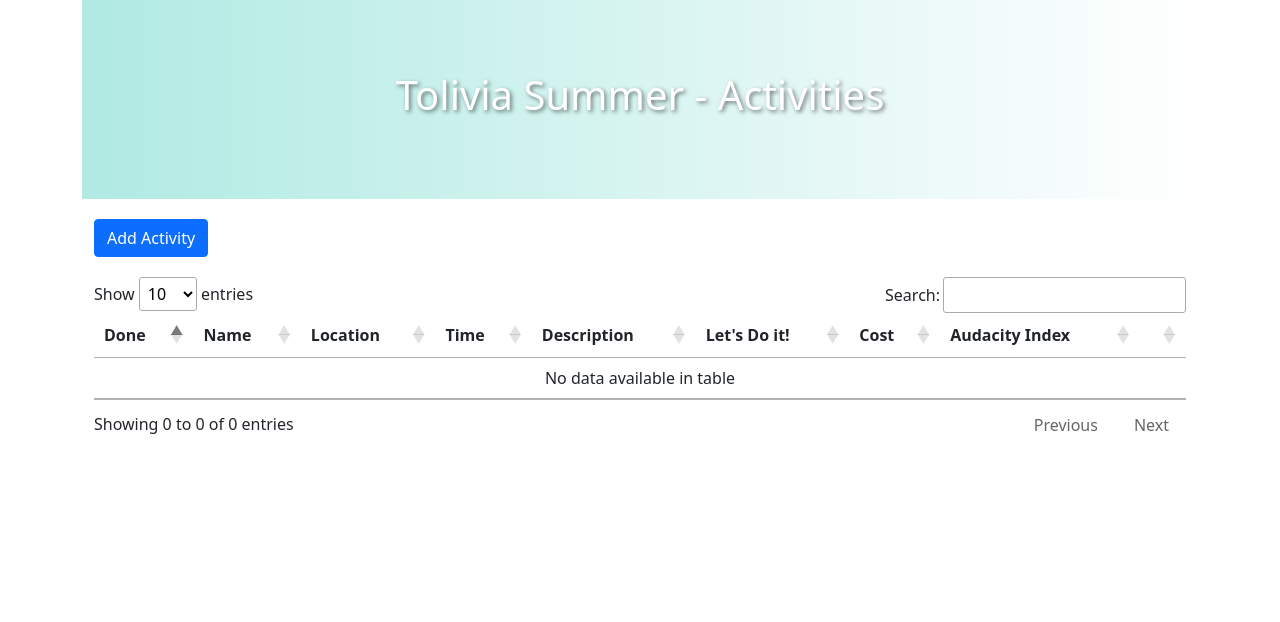
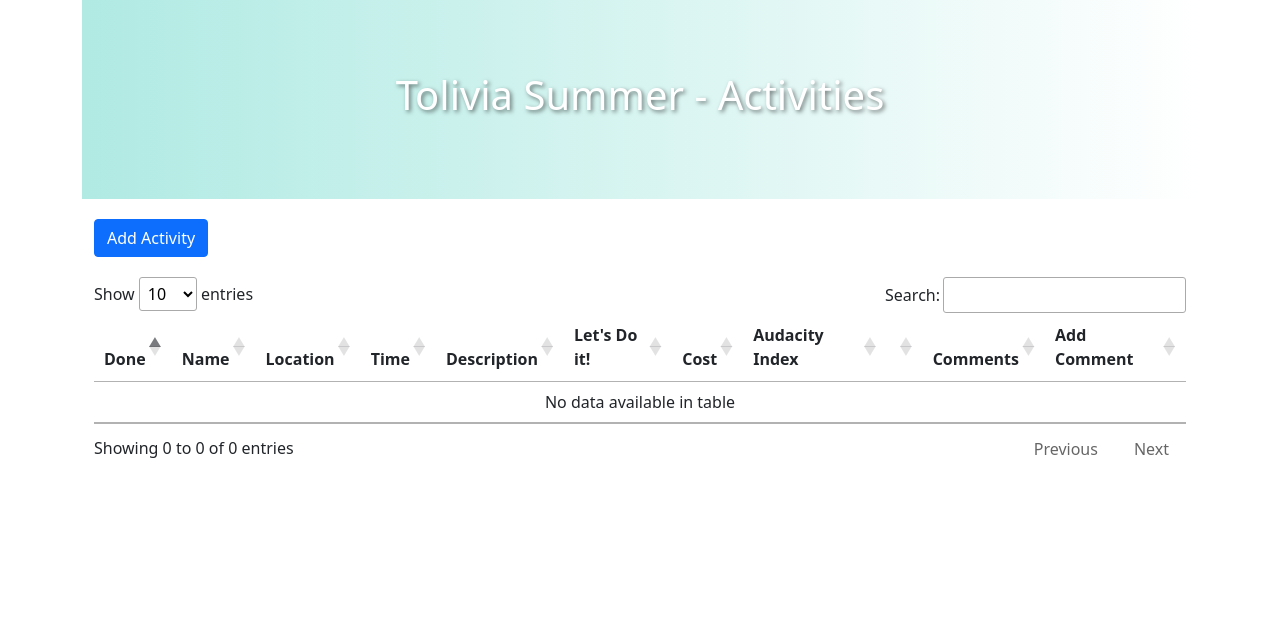
Before and after one commit to Trafire/july, a Django app: page / in a window 1280 px wide. Shown: the part 49-671 px from the top of the page. Run offline with Django 5.2, Linux system fonts and the light colour scheme; data that the repository does not hold is empty; some libraries are stand-ins or nearby versions.

Commit message:
Add Comments

```diff
--- a/templates/activity_table.html
+++ b/templates/activity_table.html
@@ -2,7 +2,7 @@
     <table id="activity" class="table">
         <thead>
         <tr>
-            <th scope="col" >Done</th>
+            <th scope="col">Done</th>
             <th scope="col">Name</th>
             <th scope="col" class="d-none d-sm-table-cell">Location</th>
             <th scope="col" class="d-none d-sm-table-cell">Time</th>
@@ -11,26 +11,121 @@
             <th scope="col" class="d-none d-sm-table-cell">Cost</th>
             <th scope="col">Audacity Index</th>
             <th scope="col"></th>
+            <th scope="col">Comments</th> <!-- Existing column for comments -->
+            <th scope="col">Add Comment</th> <!-- New column for add comment button -->
         </tr>
         </thead>
         <tbody>
         {% for activity in page_obj %}
             <tr>
                 <td class="center"><input type="checkbox" class="completed-checkbox" data-id="{{ activity.id }}"
-                           {% if activity.completed %}checked{% endif %}></td>
+                                          {% if activity.completed %}checked{% endif %}></td>
                 <td>{{ activity.name }}</td>
                 <td class="d-none d-sm-table-cell">{{ activity.location }}</td>
                 <td class="d-none d-sm-table-cell">{{ activity.date_time|default_if_none:"" }}</td>
                 <td class="d-none d-sm-table-cell">{{ activity.description }}</td>
                 <td class="center"><input type="checkbox" class="planned-checkbox" data-id="{{ activity.id }}"
-                           {% if activity.planned %}checked{% endif %}></td>
+                                          {% if activity.planned %}checked{% endif %}></td>
                 <td class="d-none d-sm-table-cell center">{{ activity.cost }}</td>
                 <td class="center">{{ activity.daring_rating }}</td>
                 <td>
-                    <button class="btn btn-danger delete-button" data-id="{{ activity.id }}"><i class="fa fa-trash" style="color:white;"></i></button>
+                    <button class="btn btn-danger delete-button" data-id="{{ activity.id }}"><i class="fa fa-trash"
+                                                                                                style="color:white;"></i>
+                    </button>
+                </td>
+                <td>
+                    <!-- Display the comment text if it exists, otherwise show nothing -->
+                    {% if activity.comment %}
+                        <!-- Inside your loop for each activity -->
+                        <span class="comment-container"
+                              data-activity-id="{{ activity.id }}">{{ activity.comment }}</span>
+                    {% else %}
+                        <!-- Inside your loop for each activity -->
+                        <span class="comment-container" data-activity-id="{{ activity.id }}"> No Comment </span>
+                    {% endif %}
+                </td>
+                <td>
+                    <!-- Always show the "Add Comment" button -->
+                    <button id="comment-button" class="btn btn-info comment-button" data-id="{{ activity.id }}">Add
+                        Comment
+                    </button>
                 </td>
             </tr>
         {% endfor %}
         </tbody>
     </table>
 </div>
+
+
+<div class="modal fade" id="commentModal" tabindex="-1" aria-labelledby="commentModalLabel" aria-hidden="true">
+    <div class="modal-dialog">
+        <div class="modal-content">
+            <div class="modal-header">
+                <h5 class="modal-title" id="commentModalLabel">Add Comment</h5>
+                <button type="button" class="close" data-dismiss="modal" aria-label="Close">
+                    <span aria-hidden="true">&times;</span>
+                </button>
+            </div>
+            <div class="modal-body">
+                <form id="commentForm">
+                    <div class="form-group">
+                        <label for="commentText" class="col-form-label">Comment:</label>
+                        <textarea class="form-control" id="commentText"></textarea>
+                    </div>
+                    <input type="hidden" id="activityId">
+                </form>
+            </div>
+            <div class="modal-footer">
+                <button type="button" class="btn btn-secondary" data-dismiss="modal">Close</button>
+                <button type="button" class="btn btn-primary" id="saveComment">Save Comment</button>
+            </div>
+        </div>
+    </div>
+</div>
+
+<script>
+    $(document).ready(function () {
+        $('.comment-button').click(function () {
+            var activityId = $(this).data('id');
+            $('#activityId').val(activityId);
+            $('#commentModal').modal('show');
+        });
+
+        $('#saveComment').click(function () {
+            var commentText = $('#commentText').val();
+            var activityId = $('#activityId').val();
+            $.ajax({
+                url: '/save_comment/',
+                method: 'POST',
+                data: {
+                    'id': activityId,
+                    'comment': commentText,
+                    'csrfmiddlewaretoken': $('input[name=csrfmiddlewaretoken]').val()
+                },
+                success: function (response) {
+                    // Update the comment display
+                    if (response.success) {
+                        // Assuming you change to use class or data attribute for comment containers
+                        // For example, using a class 'comment-container' and data attribute 'data-activity-id'
+                        $('.comment-container[data-activity-id="' + activityId + '"]').text(commentText || 'No comment');
+                    }
+                    $('#commentModal').modal('hide');
+                },
+                error: function (error) {
+                    console.log(error);
+                }
+            });
+        });
+
+        $('#commentModal .btn-secondary').click(function () {
+            $('#commentModal').modal('hide');
+        });
+
+        // Close modal using the "X" button
+        $('#commentModal .close').click(function () {
+            $('#commentModal').modal('hide');
+        });
+
+    });
+
+</script>
--- a/trinity/models.py
+++ b/trinity/models.py
@@ -9,7 +9,8 @@ class Activities(models.Model):
     cost = models.DecimalField(max_digits=10, decimal_places=2)
     daring_rating = models.IntegerField()
     completed = models.BooleanField()
-    planned = models.BooleanField(default=False)  #
+    planned = models.BooleanField(default=False)
+    comment = models.TextField(blank=True, null=False)
 
     def __str__(self):
         return self.name
--- a/trinity/urls.py
+++ b/trinity/urls.py
@@ -8,6 +8,7 @@ from .views import (
     update_activity,
     update_activity_completed_status,
     update_activity_planned_status,
+    save_comment
 )
 
 urlpatterns = [
@@ -28,4 +29,5 @@ urlpatterns = [
         update_activity_planned_status,
         name="update_activity_planned_status",
     ),
+    path('save_comment/', save_comment, name='save_comment'),
 ]
--- a/trinity/views.py
+++ b/trinity/views.py
@@ -143,3 +143,19 @@ def update_activity_planned_status(request):
         activity.save()
         return JsonResponse({"success": True})
     return JsonResponse({"success": False})
+
+
+@csrf_exempt
+def save_comment(request):
+    if request.method == "POST":
+        activity_id = request.POST.get("id")
+        comment_text = request.POST.get("comment")
+        try:
+            activity = Activities.objects.get(id=activity_id)
+            # Assuming your model has a field named 'comment'
+            activity.comment = comment_text
+            activity.save()
+            return JsonResponse({"success": True, "message": "Comment saved successfully"})
+        except Activities.DoesNotExist:
+            return JsonResponse({"success": False, "message": "Activity not found"})
+    return JsonResponse({"success": False, "message": "Invalid request"}, status=400)
```
Also changed, not shown: trinity/migrations/0004_activities_comments.py (added), trinity/migrations/0005_rename_comments_activities_comment.py (added).
